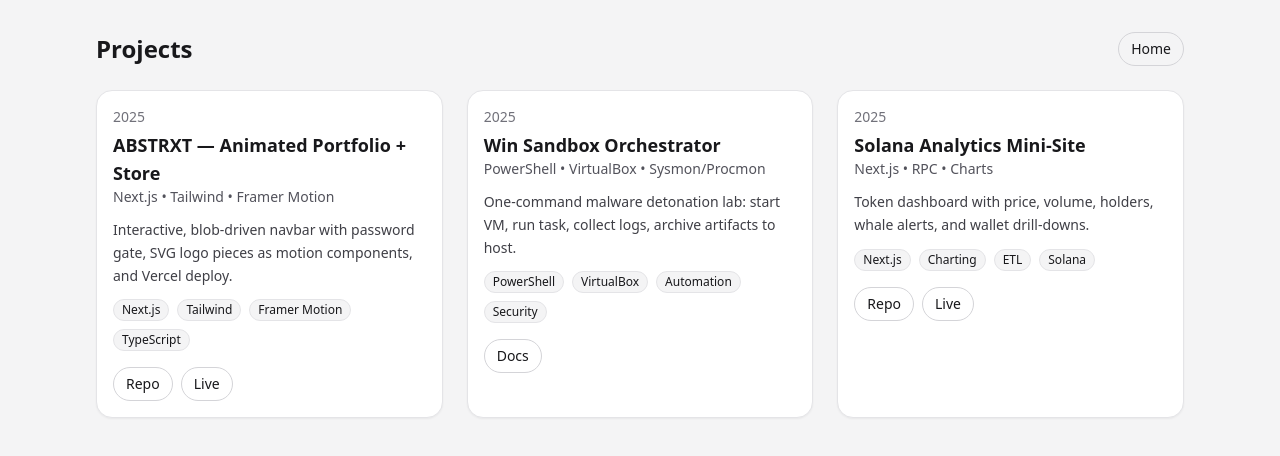
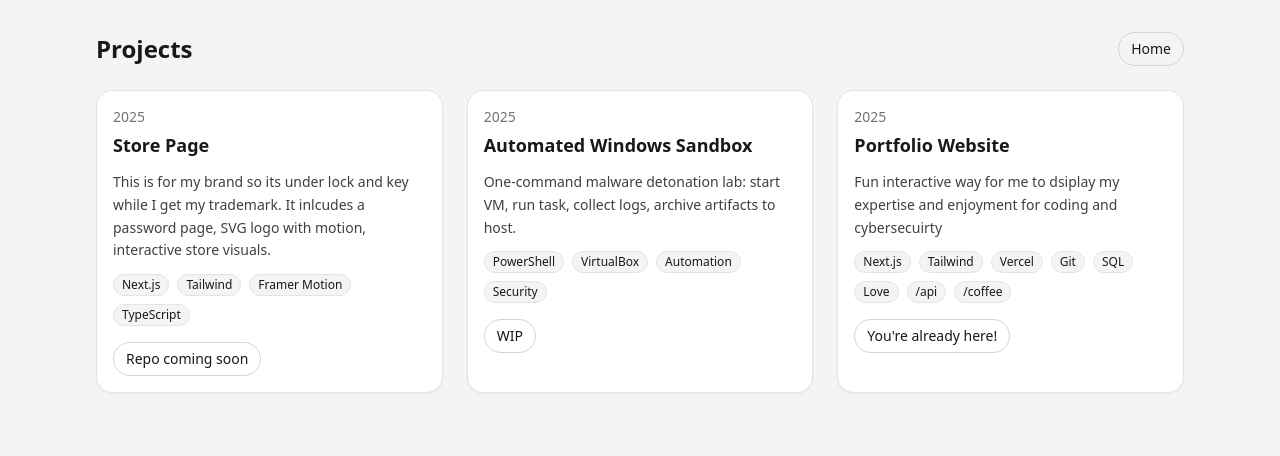
Before and after one commit to SamJoor/SamJoorNetwork, a Next.js app: page /projects in a window 1280 px wide. Shown: the top 456 px of the page. Built offline with nearby package versions, Linux system fonts and the light colour scheme.

Commit message:
added 5th egg and fixed eggs

```diff
--- a/app/aboutme/page.tsx
+++ b/app/aboutme/page.tsx
@@ -22,7 +22,7 @@
             SJ
           </div>
           <div>
-            <h2 className="text-xl font-semibold">Sam Joor ---</h2>
+            <h2 className="text-xl font-semibold">Sam Joor </h2>
             <p className="text-zinc-600">
               Full-Stack Developer • Data Science • Cybersecurity
             </p>
@@ -81,7 +81,7 @@
             <a href="https://www.linkedin.com/in/samjoor/" target="_blank" rel="noopener noreferrer" className="btn">LinkedIn</a>
           </div>
           <p className="mt-3 text-xs text-zinc-500">
-            .-. . - .-.
+            72 65 74 72 6F
           </p>
         </section>
       </div>
--- a/app/api/coffee/route.ts
+++ b/app/api/coffee/route.ts
@@ -2,7 +2,7 @@
 
 export async function GET() {
   return NextResponse.json(
-    { message: "418 I'm a teapot ☕  (Nice find!)" },
+    { message: "418" },
     { status: 418 }
   );
 }
--- a/app/projects/page.tsx
+++ b/app/projects/page.tsx
@@ -7,37 +7,29 @@
 // It does NOT affect your Home page.
 const projects = [
   {
-    title: "ABSTRXT — Animated Portfolio + Store",
-    role: "Next.js • Tailwind • Framer Motion",
+    title: "Store Page",
     date: "2025",
     blurb:
-      "Interactive, blob-driven navbar with password gate, SVG logo pieces as motion components, and Vercel deploy.",
+      "This is for my brand so its under lock and key while I get my trademark. It inlcudes a password page, SVG logo with motion, interactive store visuals.",
     tags: ["Next.js", "Tailwind", "Framer Motion", "TypeScript"],
     links: [
-      { label: "Repo", href: "#" },
-      { label: "Live", href: "#" },
+      { label: "Repo coming soon", href: "#" },
     ],
   },
   {
-    title: "Win Sandbox Orchestrator",
-    role: "PowerShell • VirtualBox • Sysmon/Procmon",
+    title: "Automated Windows Sandbox ",
     date: "2025",
     blurb:
       "One-command malware detonation lab: start VM, run task, collect logs, archive artifacts to host.",
     tags: ["PowerShell", "VirtualBox", "Automation", "Security"],
-    links: [{ label: "Docs", href: "#" }],
-  },
-  {
-    title: "Solana Analytics Mini-Site",
-    role: "Next.js • RPC • Charts",
-    date: "2025",
-    blurb:
-      "Token dashboard with price, volume, holders, whale alerts, and wallet drill-downs.",
-    tags: ["Next.js", "Charting", "ETL", "Solana"],
-    links: [
-      { label: "Repo", href: "#" },
-      { label: "Live", href: "#" },
-    ],
+    links: [{ label: "WIP", href: "#" }],
+    },
+    {
+      title: "Portfolio Website",
+      date: "2025",
+      blurb: "Fun interactive way for me to dsiplay my expertise and enjoyment for coding and cybersecuirty",
+      tags: ["Next.js", "Tailwind", "Vercel", "Git", "SQL", "Love", "/api", "/coffee"],
+      links: [{ label: "You're already here!", href: "#" }],
   },
 ];
 
@@ -54,7 +46,6 @@
           <div key={i} className="card p-4 flex flex-col">
             <div className="text-sm text-zinc-500">{p.date}</div>
             <h2 className="text-lg font-semibold mt-1">{p.title}</h2>
-            <div className="text-sm text-zinc-600">{p.role}</div>
             <p className="text-sm text-zinc-700 mt-3 leading-relaxed">{p.blurb}</p>
 
             <div className="mt-3 flex flex-wrap gap-2">
--- a/components/DevLinkd.tsx
+++ b/components/DevLinkd.tsx
@@ -59,8 +59,8 @@
     "Centralized log collection"
   ],
   links: [
-    { label: "Repo", href: "https://github.com/your/repo" },
-    { label: "Live", href: "https://your-live-site.com" },
+    { label: "", href: "#" },
+    { label: "", href: "#" },
   ],
   progress: 30,
   status: "Debugging automation errors",
--- a/components/EasterEggs.tsx
+++ b/components/EasterEggs.tsx
@@ -136,10 +136,6 @@
       if (letterTimer) window.clearTimeout(letterTimer);
     };
   }, []);
-
-  /** ------------------------------------------------------
-   *  4) OPTIONAL: ?retro=1 also enables Retro for 60 seconds
-   *  ------------------------------------------------------ */
   useEffect(() => {
     try {
       const url = new URL(window.location.href);
--- a/components/SecretModal.tsx
+++ b/components/SecretModal.tsx
@@ -4,31 +4,78 @@
 
 export default function SecretModal() {
   const [open, setOpen] = useState(false);
+  const [unlockedLabel, setUnlockedLabel] = useState<string | null>(null);
 
   useEffect(() => {
     let buf = "";
+
+    function normalizeKey(e: KeyboardEvent): string {
+      // ignore typing in inputs/textareas/contenteditable
+      const t = e.target as HTMLElement | null;
+      if (t && (t.tagName === "INPUT" || t.tagName === "TEXTAREA" || t.isContentEditable)) {
+        return "";
+      }
+      const k = e.key.toLowerCase();
+      // letters & digits only
+      if (/^[a-z0-9]$/.test(k)) return k;
+      return "";
+    }
+
+    async function maybeUnlockFromBuffer(b: string) {
+      // check longest first; buffer holds last 10 chars
+      if (b.endsWith("samjoor")) {
+        await unlockEgg("samjoor");
+        setUnlockedLabel("SamJoor Cipher");
+        setOpen(true);
+        // notify listeners (e.g., Egg Hunt page) this egg was solved
+        window.dispatchEvent(new CustomEvent("egg:unlocked", { detail: { id: "samjoor" } }));
+        return;
+      }
+      if (b.endsWith("teapot") || b.endsWith("418")) {
+        await unlockEgg("418");
+        setUnlockedLabel("(418)");
+        setOpen(true);
+        window.dispatchEvent(new CustomEvent("egg:unlocked", { detail: { id: "teapot" } }));
+        return;
+      }
+      // add more typed-answer eggs here if you want, e.g.:
+      // if (b.endsWith("retro")) { await unlockEgg("retro"); ... }
+    }
+
     const onKey = (e: KeyboardEvent) => {
-      const target = e.target as HTMLElement | null;
-      if (target && ["INPUT","TEXTAREA"].includes(target.tagName)) return;
-      buf = (buf + e.key.toLowerCase()).slice(-7);
-      if (buf === "samjoor") {
-        unlockEgg("samjoor");
-        setOpen(true);
-      }
+      const k = normalizeKey(e);
+      if (!k) return;
+      buf = (buf + k).slice(-10); // keep last 10 chars
+      void maybeUnlockFromBuffer(buf);
     };
+
     window.addEventListener("keydown", onKey);
     return () => window.removeEventListener("keydown", onKey);
   }, []);
 
   if (!open) return null;
+
   return (
-    <div className="fixed inset-0 z-[80] bg-black/40 backdrop-blur-sm flex items-center justify-center" onClick={() => setOpen(false)}>
-      <div className="card p-6 max-w-sm text-center bg-white rounded-xl shadow" onClick={e => e.stopPropagation()}>
-        <h3 className="text-lg font-semibold">You found a secret! 🐣</h3>
+    <div
+      className="fixed inset-0 z-[80] bg-black/40 backdrop-blur-sm flex items-center justify-center"
+      onClick={() => setOpen(false)}
+    >
+      <div
+        className="card p-6 max-w-sm w-[92vw] text-center bg-white rounded-xl shadow"
+        onClick={(e) => e.stopPropagation()}
+        role="dialog"
+        aria-modal="true"
+        aria-label="Secret unlocked"
+      >
+        <h3 className="text-lg font-semibold">
+          {unlockedLabel ? `Unlocked: ${unlockedLabel}` : "Good work—this one was hard."}
+        </h3>
         <p className="mt-2 text-sm text-zinc-700">
-          Take a screenshot and tag me — bonus points if you find the other 4.
+          Your progress has been saved locally. Check the Egg Hunt page to see your status and the leaderboard.
         </p>
-        <a href="/egg-hunt" className="btn-primary mt-4 inline-block">View progress</a>
+        <a href="/egg-hunt" className="btn-primary mt-4 inline-block">
+          View Egg Hunt
+        </a>
       </div>
     </div>
   );
```
Also changed, not shown: lib/eggs.ts (+5 -5 lines).
